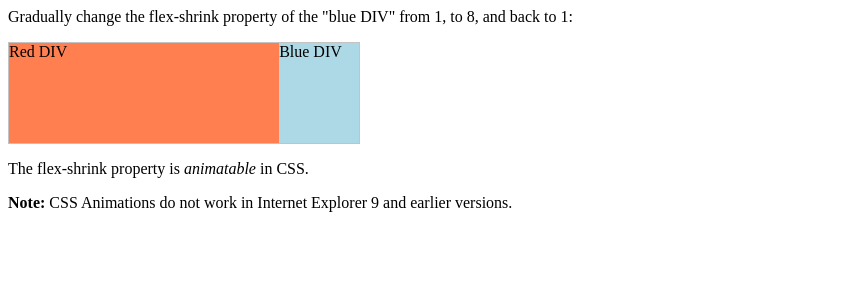
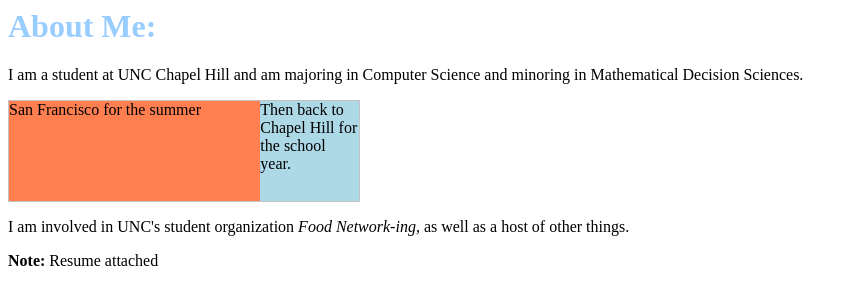
Before and after one commit to meganrogge/my-first-blog, a Django app: page /color/ in a window 1280 px wide. Shown: the top 305 px of the page, without its empty margins (0-858 px from the left). Run offline with Django 3.2, Linux system fonts and the light colour scheme.

Commit message:
added more features

```diff
--- a/blog/templates/blog/color.html
+++ b/blog/templates/blog/color.html
@@ -1,8 +1,9 @@
 <html>
+<title> About Me </title>
+    <head>
+      <h1> <font color= #99ccff> About Me: </font></h1>
+    <style>
 
-    <head>
-
-    <style>
     #main {
         width: 350px;
         height: 100px;
@@ -17,8 +18,8 @@
     }
 
     #myBlueDiv {
-        -webkit-animation: mymove 5s infinite; /* Chrome, Safari, Opera */
-        animation: mymove 5s infinite;
+        -webkit-animation: mymove 10s infinite; /* Chrome, Safari, Opera */
+        animation: mymove 10s infinite;
     }
 
     /* Chrome, Safari, Opera */
@@ -34,15 +35,15 @@
     </head>
     <body>
 
-    <p>Gradually change the flex-shrink property of the "blue DIV" from 1, to 8, and back to 1:<p>
+    <p>I am a student at UNC Chapel Hill and am majoring in Computer Science and minoring in Mathematical Decision Sciences.<p>
 
     <div id="main">
-      <div style="background-color:coral;">Red DIV</div>
-      <div style="background-color:lightblue;" id="myBlueDiv">Blue DIV</div>
+      <div style="background-color:coral;">San Francisco for the summer</div>
+      <div style="background-color:lightblue;" id="myBlueDiv">Then back to Chapel Hill for the school year.</div>
     </div>
 
-    <p>The flex-shrink property is <em>animatable</em> in CSS.</p>
-    <p><b>Note:</b> CSS Animations do not work in Internet Explorer 9 and earlier versions.</p>
+    <p>I am involved in UNC's student organization <em>Food Network-ing, </em> as well as a host of other things. </p>
+    <p><b>Note:</b> Resume attached</p>
 
     </body>
 
```
